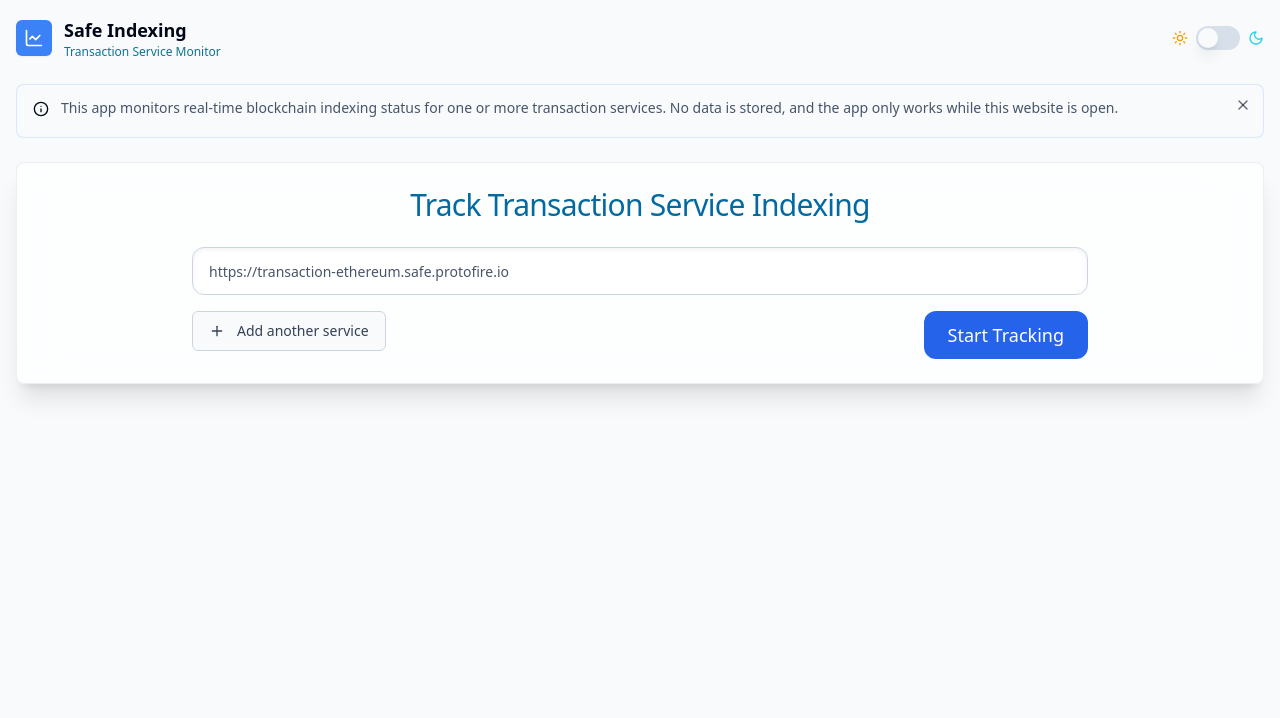
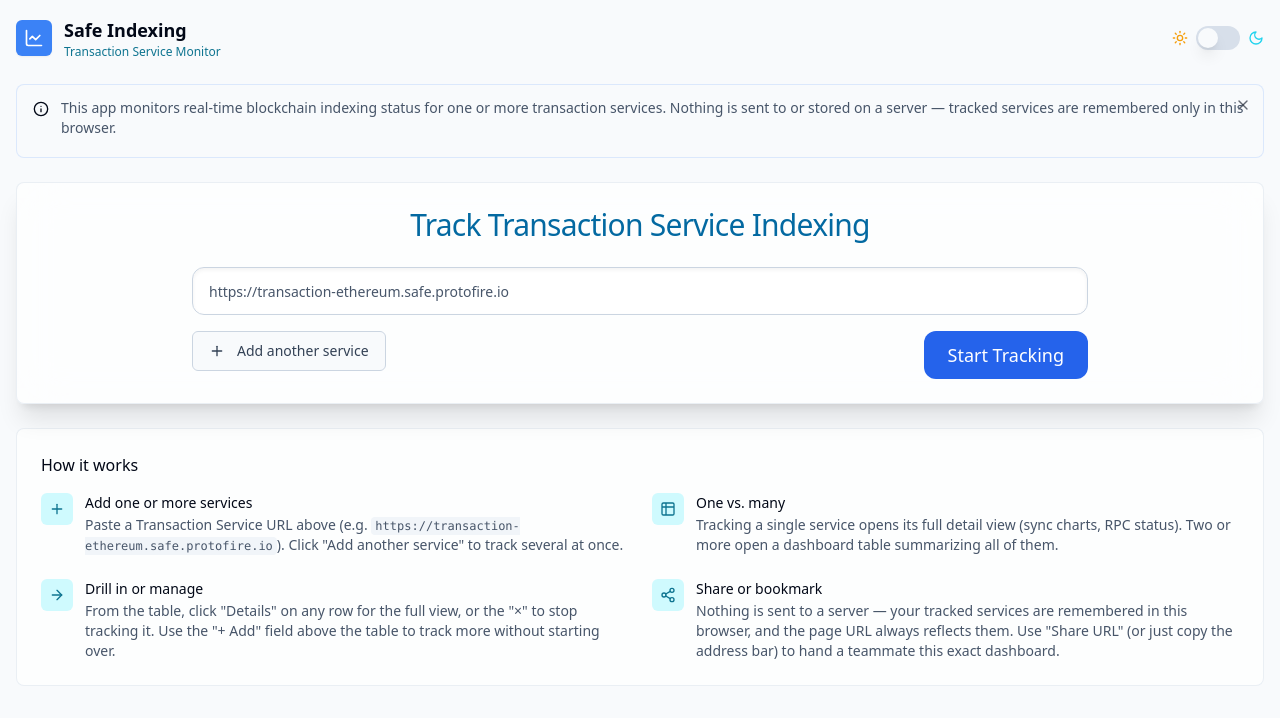
Before and after one commit to ElvisKrop/ethereum-indexing-status, a Next.js app: page / in a window 1280 px wide. Shown: the top 718 px of the page. Built offline with nearby package versions, Linux system fonts and the light colour scheme.

Commit message:
Add a "How it works" guide to the home page's empty state

```diff
--- a/app/page.tsx
+++ b/app/page.tsx
@@ -7,6 +7,7 @@ import { Alert, AlertDescription } from "@/components/ui/alert"
 import { InfoIcon, LineChart } from "lucide-react"
 import AddServicesForm from "@/components/AddServicesForm"
 import ServicesTable from "@/components/ServicesTable"
+import HomeGuide from "@/components/HomeGuide"
 import { ThemeToggle } from "@/components/theme-toggle"
 import { buildUrlsQuery } from "@/lib/service-url"
 import { loadTrackedServices, saveTrackedServices } from "@/lib/tracked-services-storage"
@@ -60,17 +61,20 @@ export default function Home() {
         <Alert className="mb-6 bg-card-dark border-card-dark p-4" dismissible>
           <InfoIcon className="h-4 w-4 flex-shrink-0 text-accent-cyan" />
           <AlertDescription className="text-sm text-slate-600 dark:text-gray-400">
-            This app monitors real-time blockchain indexing status for one or more transaction services. No data is
-            stored, and the app only works while this website is open.
+            This app monitors real-time blockchain indexing status for one or more transaction services. Nothing is
+            sent to or stored on a server — tracked services are remembered only in this browser.
           </AlertDescription>
         </Alert>
 
         {urls.length === 0 ? (
-          <Card className="overflow-hidden bg-white/70 dark:bg-slate-900/50 border-slate-200/70 dark:border-slate-800/50 shadow-xl backdrop-blur-xl">
-            <div className="p-4 sm:p-6">
-              <AddServicesForm />
-            </div>
-          </Card>
+          <>
+            <Card className="overflow-hidden bg-white/70 dark:bg-slate-900/50 border-slate-200/70 dark:border-slate-800/50 shadow-xl backdrop-blur-xl">
+              <div className="p-4 sm:p-6">
+                <AddServicesForm />
+              </div>
+            </Card>
+            <HomeGuide />
+          </>
         ) : (
           <ServicesTable urls={urls} />
         )}
--- a/app/service/page.tsx
+++ b/app/service/page.tsx
@@ -300,8 +300,8 @@ are based on recent performance and may not be indicative of future indexing spe
           <Alert className="mb-6 bg-card-dark border-card-dark p-4" dismissible>
             <InfoIcon className="h-4 w-4 flex-shrink-0 text-accent-cyan"/>
             <AlertDescription className="text-sm text-slate-600 dark:text-gray-400">
-              This app monitors real-time blockchain indexing status. No data is stored, and the app only works while
-              this website is open.
+              This app monitors real-time blockchain indexing status. Nothing is sent to or stored on a server —
+              tracked services are remembered only in this browser.
             </AlertDescription>
           </Alert>
 
--- /dev/null
+++ b/components/HomeGuide.tsx
@@ -0,0 +1,51 @@
+import type { ElementType, ReactNode } from "react"
+import { ArrowRight, Plus, Share2, Table2 } from "lucide-react"
+
+interface GuideStepProps {
+  icon: ElementType
+  title: string
+  children: ReactNode
+}
+
+const GuideStep = ({ icon: Icon, title, children }: GuideStepProps) => (
+  <div className="flex gap-3">
+    <div className="flex-shrink-0 h-8 w-8 rounded-md bg-cyan-100 dark:bg-cyan-900/50 text-cyan-700 dark:text-cyan-400 flex items-center justify-center">
+      <Icon className="h-4 w-4" />
+    </div>
+    <div>
+      <div className="text-sm font-medium text-foreground">{title}</div>
+      <p className="text-sm text-slate-600 dark:text-gray-400 mt-0.5">{children}</p>
+    </div>
+  </div>
+)
+
+export default function HomeGuide() {
+  return (
+    <div className="mt-6 rounded-lg border border-slate-200/70 dark:border-slate-800/50 bg-white/70 dark:bg-slate-900/50 p-4 sm:p-6">
+      <h3 className="text-base font-medium text-foreground mb-4">How it works</h3>
+      <div className="grid grid-cols-1 sm:grid-cols-2 gap-4 sm:gap-6">
+        <GuideStep icon={Plus} title="Add one or more services">
+          Paste a Transaction Service URL above (e.g.{" "}
+          <span className="font-mono text-xs bg-slate-100 dark:bg-slate-800/70 px-1 py-0.5 rounded">
+            https://transaction-ethereum.safe.protofire.io
+          </span>
+          ). Click &quot;Add another service&quot; to track several at once.
+        </GuideStep>
+        <GuideStep icon={Table2} title="One vs. many">
+          Tracking a single service opens its full detail view (sync charts, RPC
+          status). Two or more open a dashboard table summarizing all of them.
+        </GuideStep>
+        <GuideStep icon={ArrowRight} title="Drill in or manage">
+          From the table, click &quot;Details&quot; on any row for the full view, or the
+          &quot;×&quot; to stop tracking it. Use the &quot;+ Add&quot; field above the table to track
+          more without starting over.
+        </GuideStep>
+        <GuideStep icon={Share2} title="Share or bookmark">
+          Nothing is sent to a server — your tracked services are remembered in
+          this browser, and the page URL always reflects them. Use &quot;Share URL&quot;
+          (or just copy the address bar) to hand a teammate this exact dashboard.
+        </GuideStep>
+      </div>
+    </div>
+  )
+}
```
